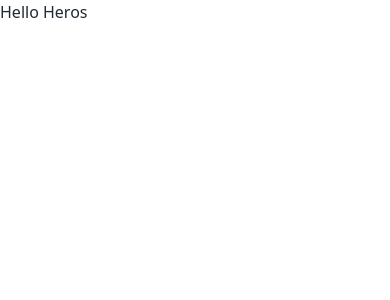
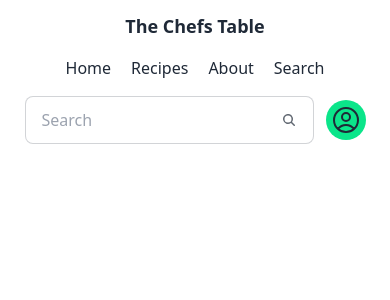
Before and after one commit to MursalinDevOps/chef-s-table, a React (Vite) app: page / in a window 390 px wide. Shown: the top 300 px of the page. Built offline with nearby package versions, Linux system fonts and the light colour scheme.

Commit message:
Navigation bar added and has been made responsive

```diff
--- a/index.html
+++ b/index.html
@@ -6,7 +6,7 @@
     <title>Chef's Table</title>
     <script src="https://kit.fontawesome.com/5004909c04.js" crossorigin="anonymous"></script>
   </head>
-  <body>
+  <body class="container mx-auto">
     <div id="root"></div>
     <script type="module" src="/src/main.jsx"></script>
   </body>
--- a/src/App.jsx
+++ b/src/App.jsx
@@ -1,10 +1,11 @@
 import './App.css'
+import Navbar from './Components/Navbar'
 
 function App() {
 
   return (
     <>
-     <h1>Hello Heros</h1>
+     <Navbar></Navbar>
     </>
   )
 }
--- /dev/null
+++ b/src/Components/Navbar.jsx
@@ -0,0 +1,43 @@
+
+export default function Navbar() {
+    return (
+        <nav className='flex flex-col md:flex-row justify-around items-center gap-4 md:gap-0 my-3'>
+            {/* Logo */}
+            <div>
+                <h3 className="text-lg font-bold">The Chefs Table</h3>
+            </div>
+            {/* Nav Items */}
+            <div>
+                <ul className='flex gap-5'>
+                    <li><a href="#">Home</a></li>
+                    <li><a href="#">Recipes</a></li>
+                    <li><a href="#">About</a></li>
+                    <li><a href="#">Search</a></li>
+                </ul>
+            </div>
+            {/* Search & Profile */}
+            <div className='flex items-center gap-3'>
+                <div>
+                    <label className="input input-bordered flex items-center gap-2">
+                        <input type="text" className="grow" placeholder="Search" />
+                        <svg
+                            xmlns="http://www.w3.org/2000/svg"
+                            viewBox="0 0 16 16"
+                            fill="currentColor"
+                            className="h-4 w-4 opacity-70">
+                            <path
+                                fillRule="evenodd"
+                                d="M9.965 11.026a5 5 0 1 1 1.06-1.06l2.755 2.754a.75.75 0 1 1-1.06 1.06l-2.755-2.754ZM10.5 7a3.5 3.5 0 1 1-7 0 3.5 3.5 0 0 1 7 0Z"
+                                clipRule="evenodd" />
+                        </svg>
+                    </label>
+                </div>
+                <div className="h-10 w-10 rounded-full bg-[#0BE58A] flex items-center justify-center">
+                    <svg xmlns="http://www.w3.org/2000/svg" fill="none" viewBox="0 0 24 24" strokeWidth={1.5} stroke="currentColor" className="size-8">
+                        <path strokeLinecap="round" strokeLinejoin="round" d="M17.982 18.725A7.488 7.488 0 0 0 12 15.75a7.488 7.488 0 0 0-5.982 2.975m11.963 0a9 9 0 1 0-11.963 0m11.963 0A8.966 8.966 0 0 1 12 21a8.966 8.966 0 0 1-5.982-2.275M15 9.75a3 3 0 1 1-6 0 3 3 0 0 1 6 0Z" />
+                    </svg>
+                </div>
+            </div>
+        </nav>
+    )
+}
```
